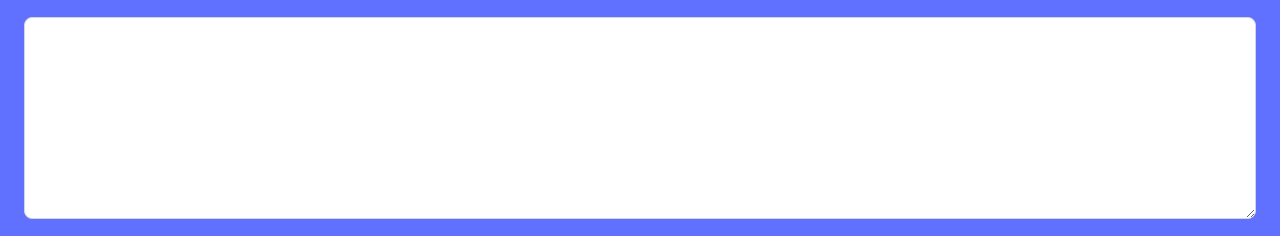
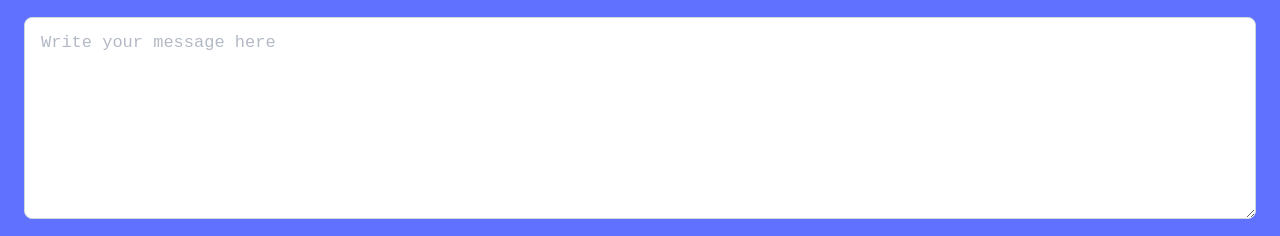
Before and after one commit to MaiRizk/my-portfolio, a website: page index.html in a window 1280 px wide. Shown: the part 7621-7857 px from the top of the page. Drawn offline with Linux system fonts and the light colour scheme.

Commit message:
Make textarea message required

```diff
--- a/index.html
+++ b/index.html
@@ -292,12 +292,11 @@
 						required
 					/>
 					<textarea
-						class="form-input"
 						placeholder="Write your message here"
 						maxlength="500"
+						name="message"
 						required
-					>
-					</textarea>
+					></textarea>
 					<button class="primary-btn" type="submit">Get in Touch</button>
 				</div>
 			</form>
--- a/styles.css
+++ b/styles.css
@@ -277,6 +277,12 @@ form p {
 
 textarea {
   min-height: 170px;
+  border-radius: 8px;
+  border: 1px solid #cfd8dc;
+  color: #172b4d;
+  font-size: 17px;
+  padding: 15px 16px;
+  margin-bottom: 20px
 }
 
 form button {
```
